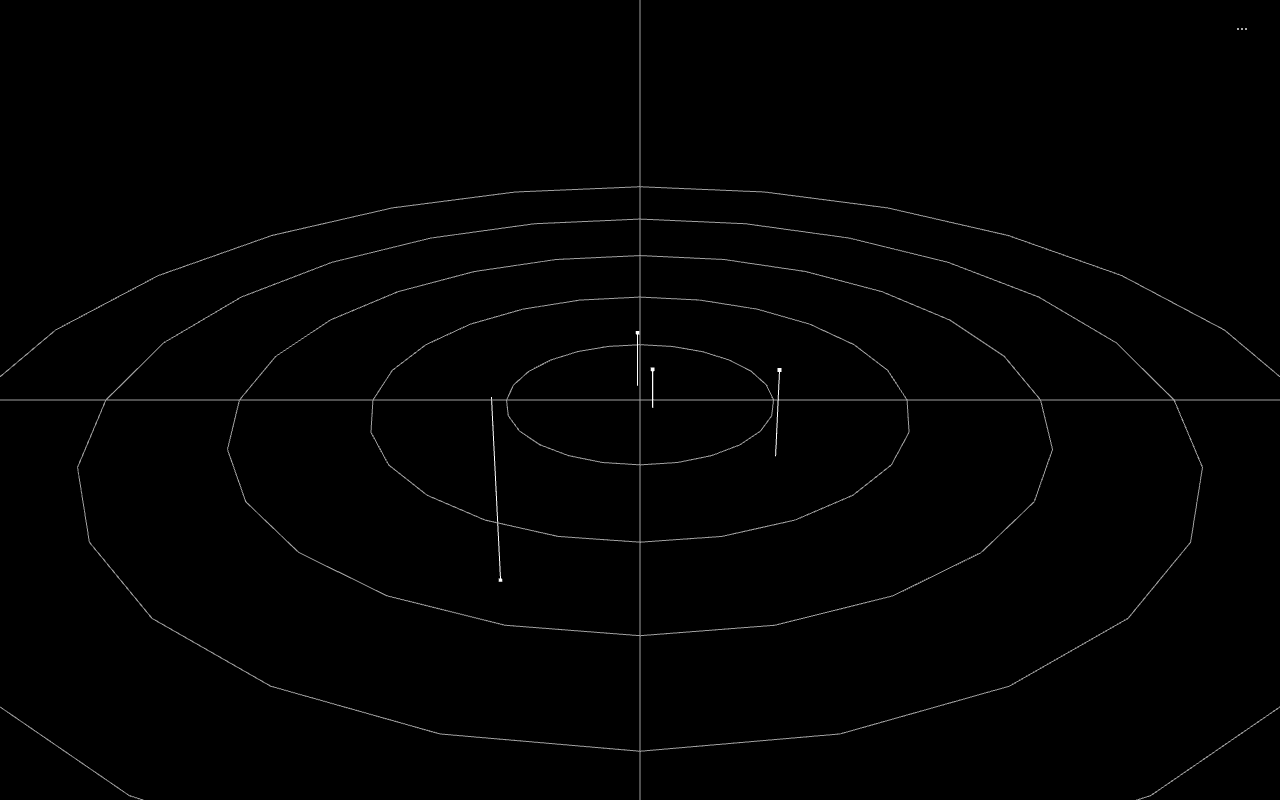
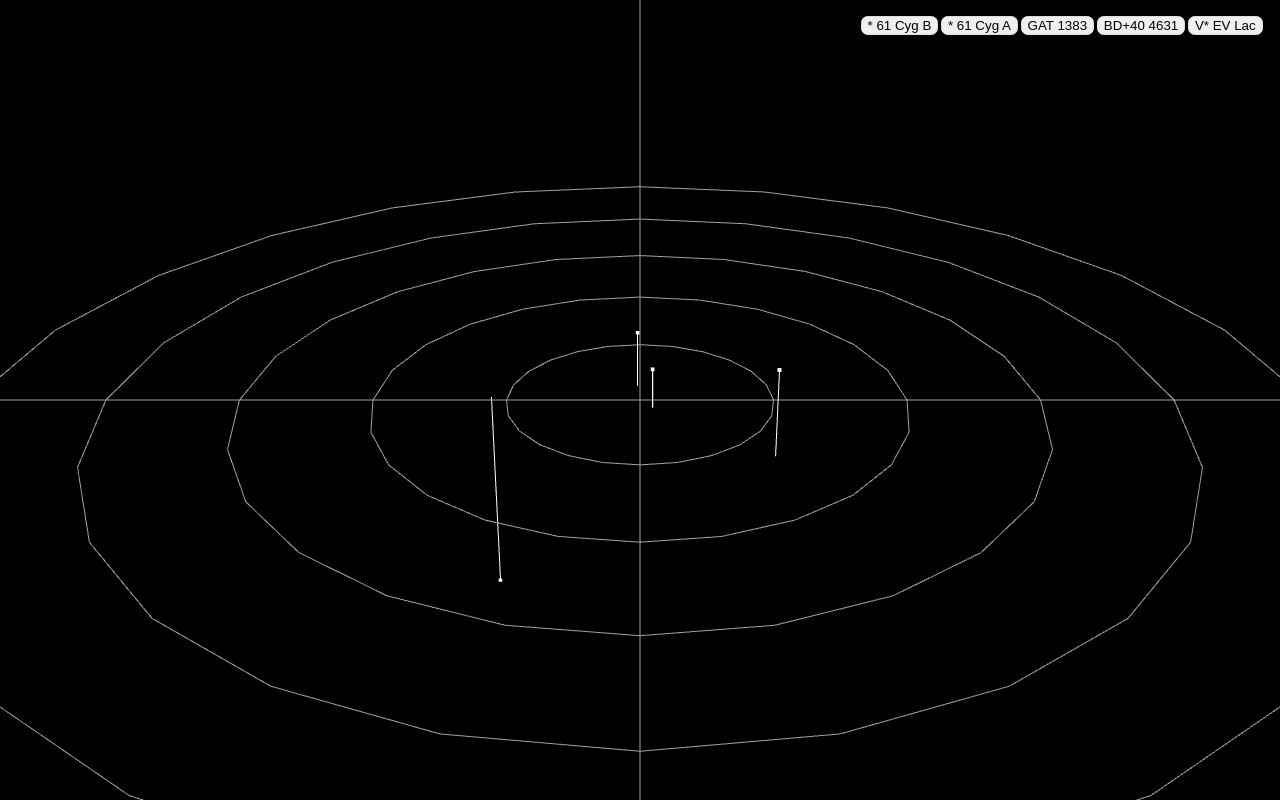
Before and after one commit to nkoehring/stellar-neighbourhood, a website built with Vite: page index.html in a window 1280 px wide. Built offline with nearby package versions, Linux system fonts and the light colour scheme; animation ran at ten frames a second.

Commit message:
adds buttons to highlight stars

```diff
--- a/index.html
+++ b/index.html
@@ -19,13 +19,21 @@
       #info {
         position: absolute;
         top: 1em;
-        right: 2em;
+        right: 1em;
         text-align: right;
+      }
+      #info > button {
+        margin: 0 .1em;
+        border: 1px solid #DDD;
+        border-radius: .5em;
+      }
+      #info > button.highlighted {
+        border-color: yellow;
       }
     </style>
   </head>
   <body>
-    <div id="info">...</div>
+    <div id="info"></div>
     <script type="module" src="/src/main.ts"></script>
   </body>
 </html>
--- a/src/main.ts
+++ b/src/main.ts
@@ -60,11 +60,7 @@ function init() {
 
     intersections.length = 0
     raycaster.intersectObject(stars, false, intersections)
-
-    for (let intersection of intersections) {
-      intersection
-    }
-
+    if (intersections.length) console.log(intersections)
     renderer.render(scene, camera)
   })
   document.body.appendChild(renderer.domElement)
--- a/src/stars.ts
+++ b/src/stars.ts
@@ -6,7 +6,6 @@ import {
   Group,
   Line,
   LineBasicMaterial,
-  Scene,
   Vector3,
   Spherical,
 } from 'three'
@@ -26,10 +25,13 @@ class Star extends Group {
   private tangentialCoords = new Vector3()
   private cartesianCoords = new Vector3()
   private sphericalCoords = new Spherical()
-  private isHighlighted = false
 
   private lineMaterial = new LineBasicMaterial({ color: 0xffffff })
   private pointMaterial = new PointsMaterial({ size: 1, vertexColors: true })
+  private pointGeometry = new BufferGeometry()
+
+  private whiteColor = new Float32BufferAttribute([255, 255, 255], 3)
+  private yellowColor = new Float32BufferAttribute([255, 255, 0], 3)
 
   private poleLine = new Line(new BufferGeometry(), this.lineMaterial)
 
@@ -47,22 +49,39 @@ class Star extends Group {
 
     this.add(this.poleLine)
 
-    const geometry = new BufferGeometry()
     const coords = [this.cartesianCoords.x, this.cartesianCoords.y, this.cartesianCoords.z]
-    geometry.setAttribute('position', new Float32BufferAttribute(coords, 3))
-    geometry.setAttribute('color', new Float32BufferAttribute([255, 255, 255], 3))
-    geometry.computeBoundingSphere()
+    this.pointGeometry.setAttribute('position', new Float32BufferAttribute(coords, 3))
+    this.pointGeometry.setAttribute('color', this.whiteColor)
+    this.pointGeometry.computeBoundingSphere()
 
-    const point = new Points(geometry, this.pointMaterial)
+    const point = new Points(this.pointGeometry, this.pointMaterial)
     this.add(point)
+  }
+
+  setHighlight(isHighlight = true) {
+    this.pointGeometry.setAttribute('color', isHighlight ? this.yellowColor : this.whiteColor)
   }
 }
 
 export function renderStars(maxRadius: number) {
   const group = new Group()
-  data.forEach((star) => {
-    if (star.radius > maxRadius) return
-    group.add(new Star(star))
+  const infoEl = document.getElementById('info')!
+
+  data.forEach((starData) => {
+    if (starData.radius > maxRadius) return
+    const star = new Star(starData)
+    group.add(star)
+
+    let highlighted = false
+
+    const btnEl = document.createElement('button')
+    btnEl.addEventListener('click', () => {
+      highlighted = !highlighted
+      star.setHighlight(highlighted)
+      btnEl.classList.toggle('highlighted', highlighted)
+    })
+    btnEl.innerText = starData.name
+    infoEl.appendChild(btnEl)
   })
 
   return group
```
